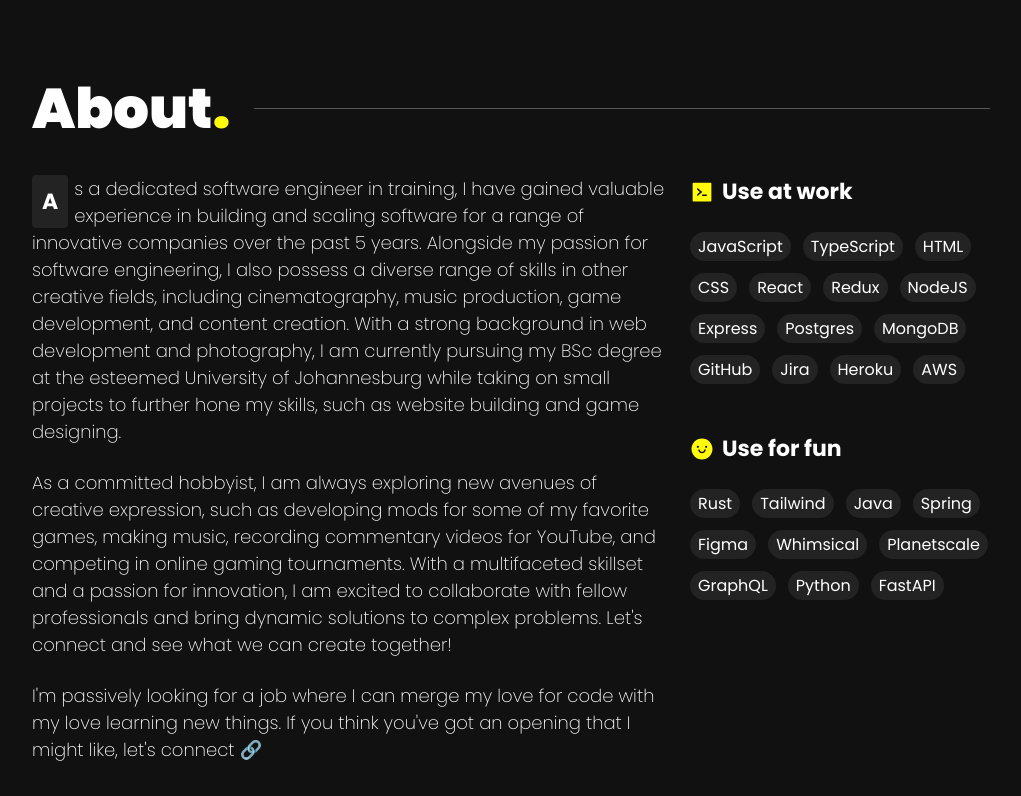
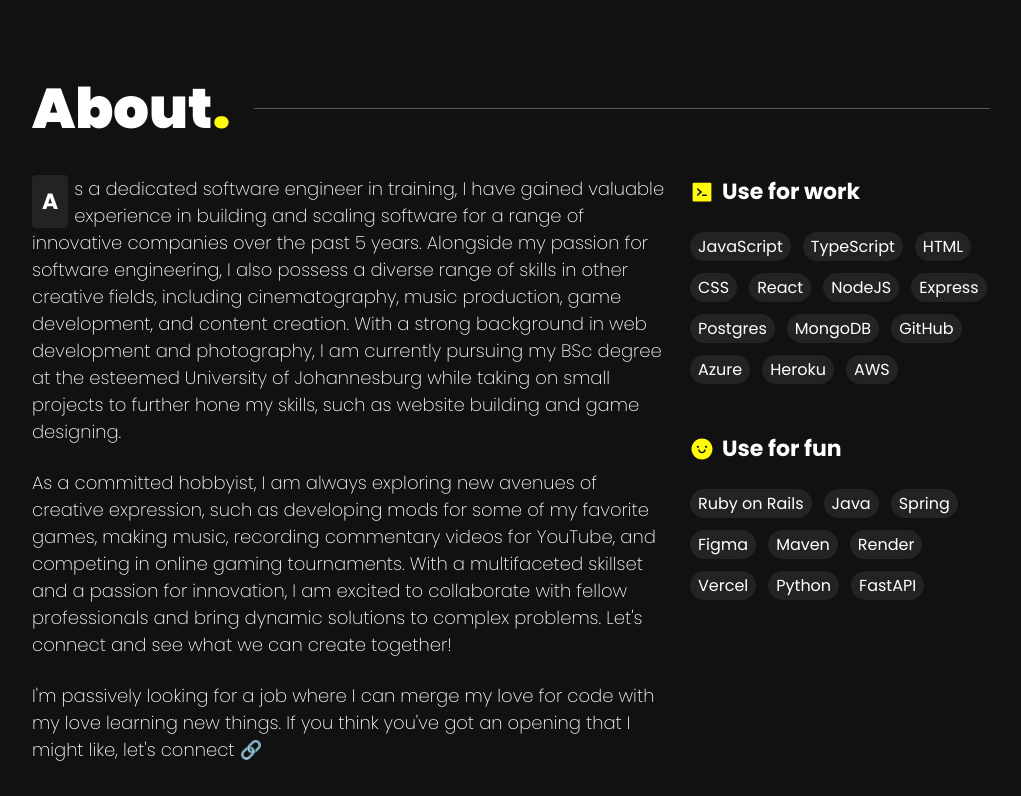
Before and after one commit to AJ4200/Portyfolio, a Next.js app: page / in a window 1280 px wide. Shown: the part 965-1761 px from the top of the page, without its empty margins (159-1180 px from the left). Built offline with nearby package versions, Linux system fonts and the light colour scheme.

Commit message:
minor tweaks

```diff
--- a/components/home/about/Stats.tsx
+++ b/components/home/about/Stats.tsx
@@ -9,7 +9,7 @@ export const Stats = () => {
         <div className={styles.statColumn}>
           <h4>
             <AiFillCode size="2.4rem" color="var(--brand)" />
-            <span>Use at work</span>
+            <span>Use for work</span>
           </h4>
           <div className={styles.statGrid}>
             <span className="chip">JavaScript</span>
@@ -17,13 +17,12 @@ export const Stats = () => {
             <span className="chip">HTML</span>
             <span className="chip">CSS</span>
             <span className="chip">React</span>
-            <span className="chip">Redux</span>
             <span className="chip">NodeJS</span>
             <span className="chip">Express</span>
             <span className="chip">Postgres</span>
             <span className="chip">MongoDB</span>
             <span className="chip">GitHub</span>
-            <span className="chip">Jira</span>
+            <span className="chip">Azure</span>
             <span className="chip">Heroku</span>
             <span className="chip">AWS</span>
           </div>
@@ -36,14 +35,13 @@ export const Stats = () => {
             <span>Use for fun</span>
           </h4>
           <div className={styles.statGrid}>
-            <span className="chip">Rust</span>
-            <span className="chip">Tailwind</span>
+            <span className="chip">Ruby on Rails</span>
             <span className="chip">Java</span>
             <span className="chip">Spring</span>
             <span className="chip">Figma</span>
-            <span className="chip">Whimsical</span>
-            <span className="chip">Planetscale</span>
-            <span className="chip">GraphQL</span>
+            <span className="chip">Maven</span>
+            <span className="chip">Render</span>
+            <span className="chip">Vercel</span>
             <span className="chip">Python</span>
             <span className="chip">FastAPI</span>
           </div>
--- a/components/home/contact/Contact.tsx
+++ b/components/home/contact/Contact.tsx
@@ -16,7 +16,7 @@ export const Contact = () => {
           <p className={styles.contactCopy}>
             Shoot me an email if you want to connect! You can also find me on{" "}
             <Link
-              href="https://www.linkedin.com"
+              href="https://www.linkedin.com/in/abel-majadibodu-5a0583193"
               target="_blank"
               rel="nofollow"
             >
@@ -27,7 +27,7 @@ export const Contact = () => {
           </p>
         </Reveal>
         <Reveal width="100%">
-          <Link href="mailto:bob.ross@notreal.com">
+          <Link href="mailto:abeljackson33@gmail.com">
             <div className={styles.contactEmail}>
               <AiFillMail size="2.4rem" />
               <span>abeljackson33@gmail.com</span>
--- a/components/home/hero/Hero.tsx
+++ b/components/home/hero/Hero.tsx
@@ -19,7 +19,7 @@ export const Hero = () => {
         </Reveal>
         <Reveal>
           <p className={styles.aboutCopy}>
-          I&apos;m a software engineer in training with experience in building and scaling software for innovative companies. Additionally, I possess skills in creative fields such as cinematography, music production, game development, and content creation. Pursuied a BSc degree at the University of Johannesburg, I take on small projects to further hone my skills. As a hobbyist, I develop mods for games, make music, record commentary videos for YouTube, and compete in online gaming tournaments. Let&apos;s collaborate and create dynamic solutions together!
+          I&apos;m a software engineer in training with experience in building and scaling software for innovative companies. Additionally, I possess skills in creative fields such as cinematography, music production, game development, and content creation. Pursued a BSc degree at the University of Johannesburg, I take on small projects to further hone my skills. As a hobbyist, I develop mods for games, make music, record commentary videos for YouTube, and compete in online gaming tournaments. Let&apos;s collaborate and create dynamic solutions together!
           </p>
         </Reveal>
         <Reveal>
--- a/components/nav/Heading.tsx
+++ b/components/nav/Heading.tsx
@@ -5,7 +5,21 @@ import { SetStateAction, useState, useEffect } from "react";
 import { MdClose } from "react-icons/md";
 import axios from "axios";
 
+
 export const Heading = () => {
+
+  window.addEventListener('DOMContentLoaded', () => {
+    const waitingList = document.querySelector('.waitingList') as HTMLElement;
+    const windowHeight = window.innerHeight;
+    const waitingListHeight = waitingList.offsetHeight;
+    const waitingListTop = waitingList.offsetTop;
+
+    if (waitingListTop + waitingListHeight > windowHeight) {
+      waitingList.style.top = `${windowHeight - waitingListHeight}px`;
+    }
+  });
+
+
   const [showWaitingList, setShowWaitingList] = useState(false);
   const [email, setEmail] = useState("");
   const [isSubmitted, setIsSubmitted] = useState(false);
--- a/package.json
+++ b/package.json
@@ -17,6 +17,7 @@
     "eslint": "8.35.0",
     "eslint-config-next": "13.2.1",
     "framer-motion": "^10.0.1",
+    "jquery": "^3.6.4",
     "next": "13.2.1",
     "react": "18.2.0",
     "react-dom": "18.2.0",
--- a/styles/waitlist.css
+++ b/styles/waitlist.css
@@ -15,6 +15,32 @@
   transform: translateY(-20px);
   transition: opacity 0.3s ease-in-out, transform 0.3s ease-in-out;
   animation: fade-slide-in 0.3s ease-in-out forwards;
+}
+
+@media screen and (max-width: 768px) {
+  .waitingList {
+    width: 90%;
+    font-size: var(--text-md);
+    transform: translate(-50%, -50%);
+    padding: 1rem;
+    max-height: 300px; /* or whatever value you prefer */
+    overflow-y: scroll;
+  }
+}
+
+
+  .waitinglist::-webkit-scrollbar {
+
+    width: 0.3em;
+  }
+
+  .waitinglist::-webkit-scrollbar-track {
+    background-color: transparent;
+  }
+
+  .waitinglist::-webkit-scrollbar-thumb {
+    background-color: var(--brand);
+    border-radius: 1em;
   }
 
   .waitingList__header {
```
Also changed, not shown: 2 other files (tests, documents, lock files or other folders). Lines whose indentation alone changed are shown as unchanged.
